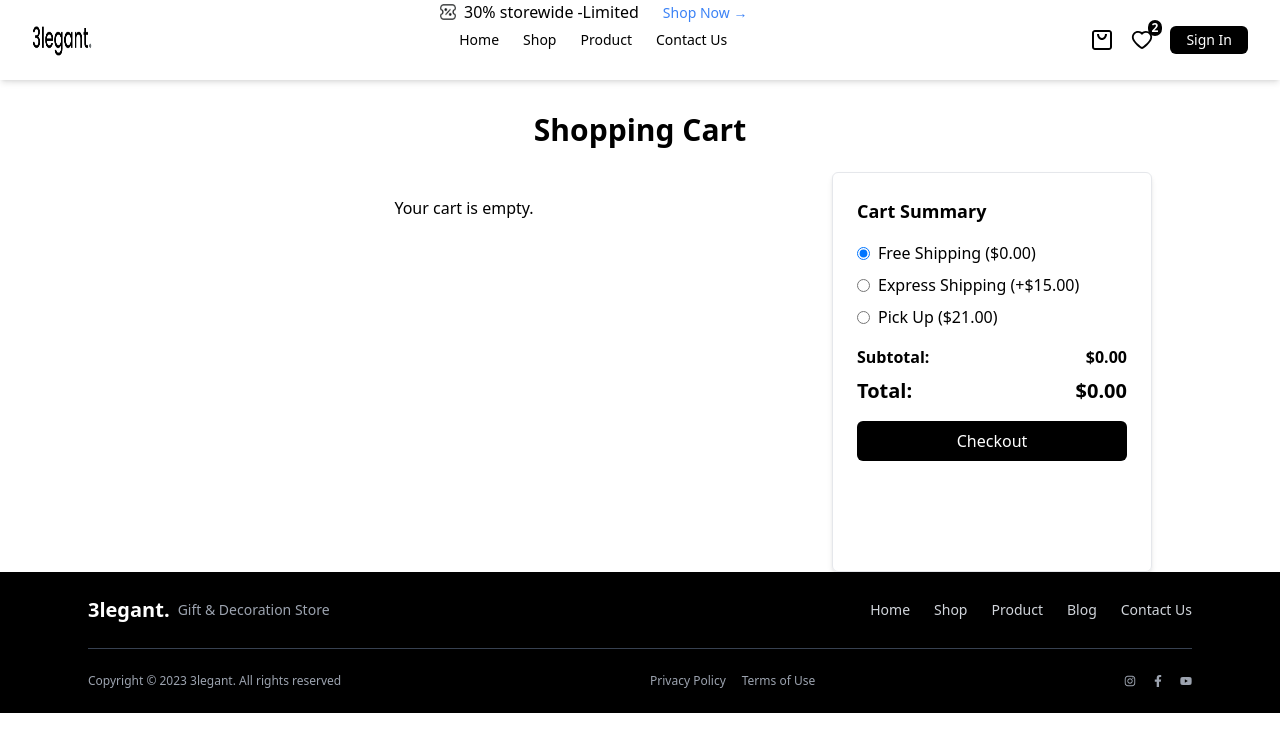
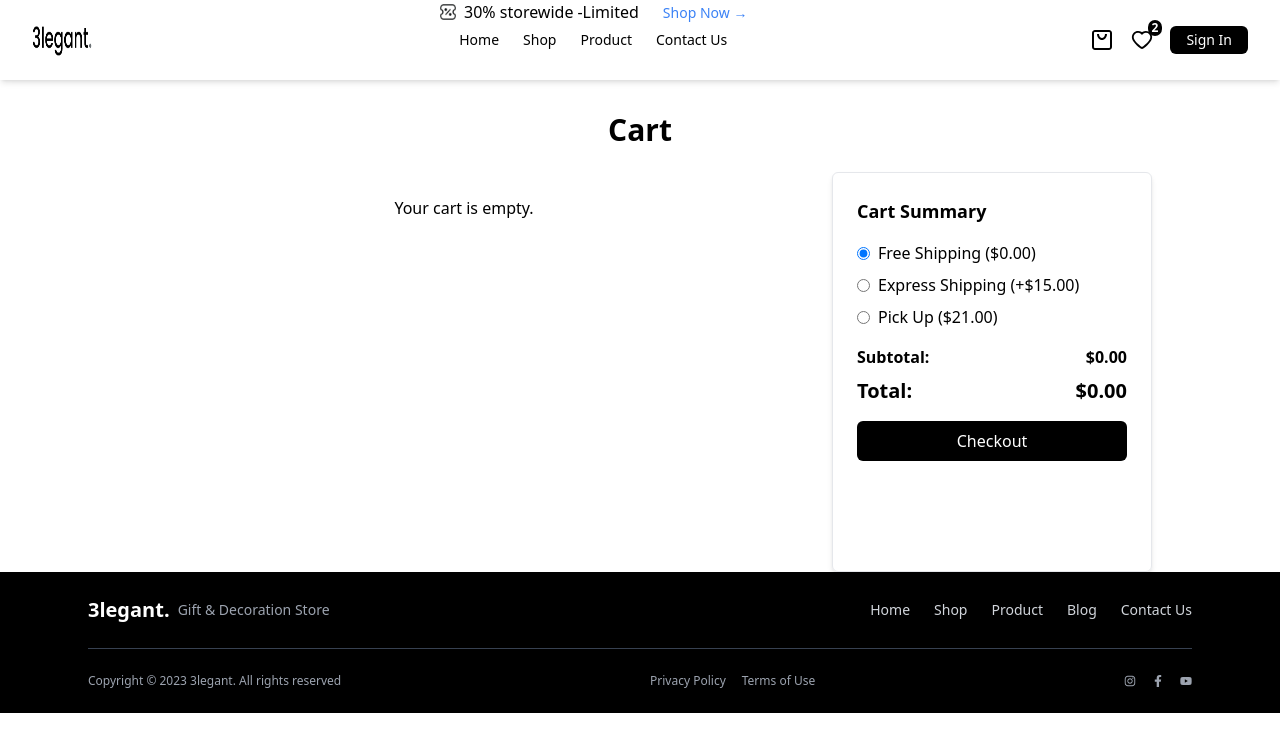
Before and after one commit to Alani158/e-commerce, a React (Create React App) app in the folder client/my-app-name/: page /cart in a window 1280 px wide. Shown: the top 752 px of the page. Built offline with nearby package versions, Linux system fonts and the light colour scheme.

Commit message:
update Cart component header and improve styling

```diff
--- a/client/my-app-name/src/components/Cart.jsx
+++ b/client/my-app-name/src/components/Cart.jsx
@@ -59,7 +59,7 @@ const Cart = () => {
     <div>
       <Navbar />
       <div className="w-[80%] mx-auto mt-10">
-        <h2 className="text-3xl font-bold text-center mb-6">Shopping Cart</h2>
+        <h2 className="text-3xl font-bold text-center mb-6"> Cart</h2>
 
         <div className="grid sm:grid-cols-3 gap-8">
           {/* Left Section - Cart Items */}
@@ -69,7 +69,7 @@ const Cart = () => {
             ) : (
               <div>
                 {/* ✅ Cart Headers */}
-                <div className="flex justify-between items-center font-semibold bg-gray-100 px-4 py-2 rounded-md">
+                <div className="flex justify-between items-center font-semibold bg-white  px-4 py-2 rounded-md">
                   <span className="w-1/3">Product</span>
                   <span className="w-1/6 text-center">Quantity</span>
                   <span className="w-1/6 text-center">Price</span>
```
